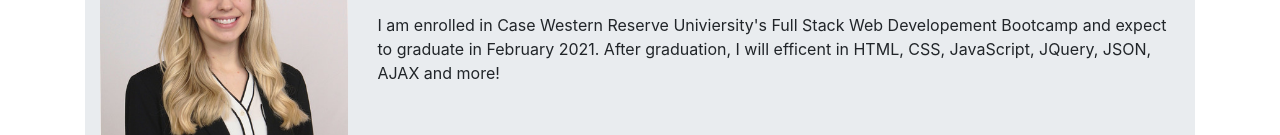
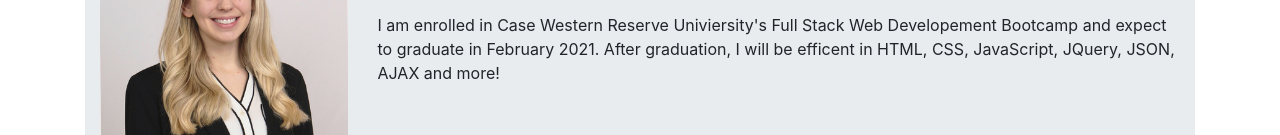
Before and after one commit to rtirabassi1994/update-portfolio, a plain HTML site: page index.html in a window 1280 px wide. Shown: the part 334-469 px from the top of the page. Drawn offline with nearby package versions, Linux system fonts and the light colour scheme.

Commit message:
Update index.html

```diff
--- a/index.html
+++ b/index.html
@@ -54,7 +54,7 @@
           <div class="col-lg">
             <p>I am currently a full-time digital marketing specialist and part-time full stack web developement student. I work at a health IT company and manage its social media accounts and other digital platforms. I have a bachelor degree in communications from The Ohio State University.</p>
 
-            <p>I am enrolled in Case Western Reserve Univiersity's Full Stack Web Developement Bootcamp and expect to graduate in February 2021. After graduation, I will efficent in HTML, CSS, JavaScript, JQuery, JSON, AJAX and more!
+            <p>I am enrolled in Case Western Reserve Univiersity's Full Stack Web Developement Bootcamp and expect to graduate in February 2021. After graduation, I will be efficent in HTML, CSS, JavaScript, JQuery, JSON, AJAX and more!
             </p>
           </div>
         </div>
```
